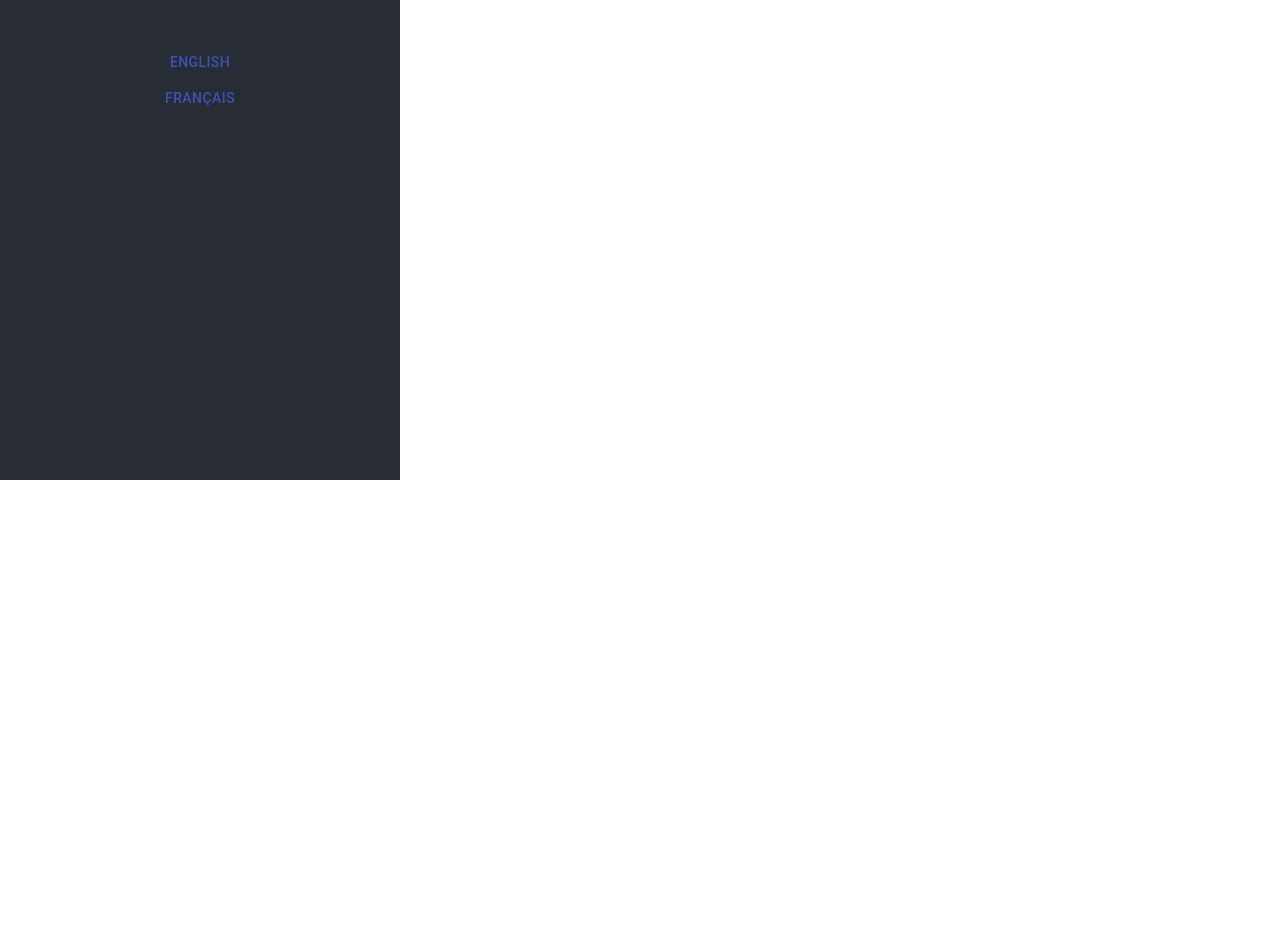
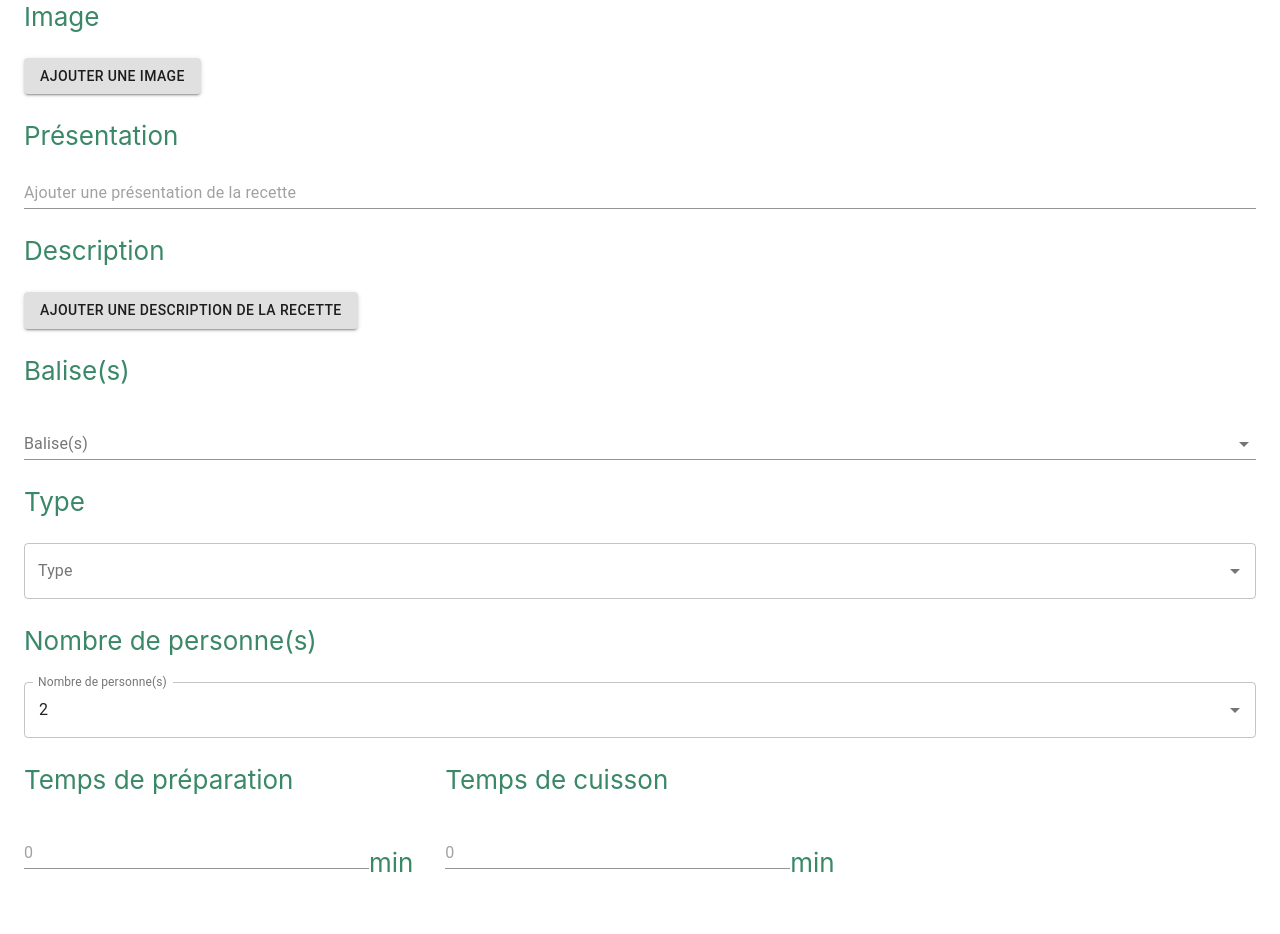
Before and after one commit to lololau/recikeep_old, a React (Create React App) app: page /new_recipe in a window 1280 px wide. Shown: the part 320-1254 px from the top of the page. Before the commit the page ends 800 px from the top, so only its background shows below. Built offline with nearby package versions, Linux system fonts and the light colour scheme.

Commit message:
add first page of new recipe

```diff
--- a/src/App.css
+++ b/src/App.css
@@ -1,5 +1,5 @@
 .App {
-  text-align: center;
+    text-align: left;
 }
 
 .App-logo {
@@ -14,14 +14,14 @@
 }
 
 .App-header {
-  background-color: #282c34;
+    background-color: white;
     min-height: 100vh;
     display: flex;
     flex-direction: column;
     align-items: center;
     justify-content: center;
     font-size: calc(10px + 2vmin);
-  color: white;
+    color: #3b8868;
 }
 
 .App-link {
--- a/src/App.tsx
+++ b/src/App.tsx
@@ -6,6 +6,7 @@ import HomeRecipes from './containers/recipes/recipes';
 import MyRecipe from './containers/recipe/recipe';
 import SelectionRecipes from './containers/recipes/recipes_selection1';
 import SelectionParts from './containers/recipes/recipes_selection2';
+import NewRecipe from './containers/new recipe/new_recipe';
 import Button from '@material-ui/core/Button';
 import React from 'react';
 
@@ -16,7 +17,7 @@ const App = (): JSX.Element => {
 
     return (
         <Router>
-            <div className="App" style={{ width: 400 }}>
+            <div className="App">
                 <header className="App-header">
                     <Button onClick={() => changeLanguage('en')} color="primary">
                         English
@@ -24,7 +25,6 @@ const App = (): JSX.Element => {
                     <Button onClick={() => changeLanguage('fr')} color="primary">
                         Français
                     </Button>
-
                     <Route path="/" exact component={HomeRecipes} />
                     <Route path="/profile" component={Profile} />
                     <Route path={'/recipe/:index'} component={MyRecipe} />
@@ -32,12 +32,7 @@ const App = (): JSX.Element => {
                     <Route path={'/recipes/selection_part/2'} component={SelectionParts} />
                     {/* <Route path="/groups" component={Groups}/>
           <Route path="/groceryList" component={GroceryList}/> */}
-
-                    <Route path="/" exact component={HomeRecipes} />
-                    <Route path="/profile" component={Profile} />
-                    <Route path={'/recipes/'} component={MyRecipe} />
-                    {/* <Route path="/groups" component={Groups}/>
-          <Route path="/groceryList" component={GroceryList}/> */}
+                    <Route path={'/new_recipe'} component={NewRecipe} />
                 </header>
             </div>
         </Router>
--- /dev/null
+++ b/src/containers/new recipe/new_recipe.tsx
@@ -0,0 +1,66 @@
+import React from 'react';
+import Container from '@material-ui/core/Container';
+import { useTranslation } from 'react-i18next';
+import TextField from '@material-ui/core/TextField';
+import Button from '@material-ui/core/Button';
+import { TagsComboBox, TypeComboBox } from '../recipes/recipes';
+import { PartsComboBox } from '../recipes/recipes_selection2';
+import Box from '@material-ui/core/Box';
+import ToolsBar from '../toolsbar/toolsbar';
+import Grid from '@material-ui/core/Grid';
+
+const NewRecipe = (): JSX.Element => {
+    const { t } = useTranslation();
+    return (
+        <Container>
+            <h1>{t('new_recipe.title-page')}</h1>
+            <Box className="title">
+                <p>{t('new_recipe.title')}</p>
+                <TextField placeholder={t('new_recipe.add-title')} />
+            </Box>
+            <Box className="image">
+                <p>{t('new_recipe.image')}</p>
+                <Button variant="contained">{t('new_recipe.add-image')}</Button>
+            </Box>
+            <Box>
+                <p>{t('new_recipe.presentation')}</p>
+                <TextField fullWidth placeholder={t('new_recipe.add-presentation')} />
+            </Box>
+            <Box className="image">
+                <p>{t('new_recipe.description')}</p>
+                <Button variant="contained">{t('new_recipe.add-description')}</Button>
+            </Box>
+            <Box>
+                <p>{t('new_recipe.tag')}</p>
+                <TagsComboBox />
+            </Box>
+            <Box>
+                <p>{t('new_recipe.type')}</p>
+                <TypeComboBox />
+            </Box>
+            <Box>
+                <p>{t('new_recipe.parts')}</p>
+                <PartsComboBox />
+            </Box>
+            <Grid container spacing={4}>
+                <Grid item xs={4} className="preparation-time" style={{ display: 'block' }}>
+                    <p>{t('new_recipe.preparation-time')}</p>
+                    <Box style={{ display: 'flex' }}>
+                        <TextField fullWidth placeholder={t('new_recipe.add-time')} margin="normal" />
+                        <p>{t('new_recipe.minute')}</p>
+                    </Box>
+                </Grid>
+                <Grid item xs={4} className="cooking-time" style={{ display: 'block' }}>
+                    <p>{t('new_recipe.cooking-time')}</p>
+                    <Box style={{ display: 'flex' }}>
+                        <TextField fullWidth placeholder={t('new_recipe.add-time')} margin="normal" />
+                        <p>{t('new_recipe.minute')}</p>
+                    </Box>
+                </Grid>
+            </Grid>
+            <ToolsBar />
+        </Container>
+    );
+};
+
+export default NewRecipe;
--- a/src/containers/recipes/recipes.tsx
+++ b/src/containers/recipes/recipes.tsx
@@ -17,6 +17,8 @@ import EditIcon from '@material-ui/icons/Edit';
 import PresentToAllIcon from '@material-ui/icons/PresentToAll';
 import InputBase from '@material-ui/core/InputBase';
 import AddCircleOutlineOutlinedIcon from '@material-ui/icons/AddCircleOutlineOutlined';
+import Container from '@material-ui/core/Container';
+import Box from '@material-ui/core/Box';
 
 type recipe = {
     title: string;
@@ -47,7 +49,6 @@ export const TypeComboBox = (): JSX.Element => {
             id="combo-box-demo"
             options={typeList}
             getOptionLabel={(option) => option.type}
-            style={{ width: 200 }}
             renderInput={(params) => <TextField {...params} label={t('recipe.type')} variant="outlined" />}
         />
     );
@@ -69,7 +70,6 @@ export const TagsComboBox = (): JSX.Element => {
             id="tags-standard"
             options={tagList}
             getOptionLabel={(option) => option.tag}
-            style={{ width: 200 }}
             renderInput={(params) => <TextField {...params} label={t('recipe.tag')} variant="standard" />}
         />
     );
@@ -86,7 +86,7 @@ export const TagsComboBox = (): JSX.Element => {
 
 const RecipesList: FunctionComponent<RecipesListProps> = (props) => {
     return (
-        <List style={{ width: 300 }}>
+        <List>
             {props.recipes.map((recipe, index) => {
                 return (
                     <ListItem divider={true} key={index}>
@@ -118,24 +118,29 @@ const HomeRecipes = (): JSX.Element => {
     const { t } = useTranslation();
 
     return (
+        <Container>
             <div className="recipes">
                 <h1>{t('recipes.title')}</h1>
-            <IconButton>
-                <AddCircleOutlineOutlinedIcon color="primary" />
-            </IconButton>
                 <InputBase placeholder={t('recipe.searchBar')} />
+                <Box>
                     <TagsComboBox />
                     <TypeComboBox />
                     <Link to="/recipes/selection_part/1">
                         <Button color="primary">{t('recipes.selectRecipes')}</Button>
                     </Link>
-
+                </Box>
+            </div>
             <div className="RecipesList">
                 <RecipesList recipes={myRecipes} />
             </div>
+            <IconButton>
+                <Link to="/new_recipe">
+                    <AddCircleOutlineOutlinedIcon color="primary" />
+                </Link>
+            </IconButton>
 
             <ToolsBar />
-        </div>
+        </Container>
     );
 };
 
--- a/src/containers/recipes/recipes_selection2.tsx
+++ b/src/containers/recipes/recipes_selection2.tsx
@@ -12,7 +12,7 @@ import Button from '@material-ui/core/Button';
 import Autocomplete from '@material-ui/lab/Autocomplete';
 import React from 'react';
 
-const PartsComboBox = () => {
+export const PartsComboBox = (): JSX.Element => {
     const { t } = useTranslation();
 
     const options: string[] = [
@@ -46,7 +46,6 @@ const PartsComboBox = () => {
                 value={part}
                 id="controllable-states-demo"
                 options={options}
-                style={{ width: 120 }}
                 renderInput={(params) => <TextField {...params} label={t('parts.comboBox')} variant="outlined" />}
             />
         </div>
@@ -55,7 +54,7 @@ const PartsComboBox = () => {
 
 const SelectionPartsRecipes: FunctionComponent<RecipesListProps> = (props) => {
     return (
-        <List style={{ width: 300 }}>
+        <List>
             {props.recipes.map((recipe, index) => {
                 return (
                     <ListItem divider={true} key={index}>
--- a/src/locales/en/translation.json
+++ b/src/locales/en/translation.json
@@ -39,6 +39,24 @@
   },
   "parts": {
     "comboBox": "Part(s)"
+  },
+  "new_recipe": {
+    "title-page": "New Recipe",
+    "title": "Title",
+    "add-title": "Add a title",
+    "image": "Image",
+    "add-image": "Add an image",
+    "presentation": "Presentation",
+    "add-presentation": "Add a recipe presentation",
+    "description": "Description",
+    "add-description": "Add a recipe description",
+    "tag": "Tag(s)",
+    "type": "Type",
+    "parts": "Number of part(s)",
+    "preparation-time": "Preparation time",
+    "add-time": "0",
+    "minute": "min",
+    "cooking-time": "Baking time"
   }
 
 }
--- a/src/locales/fr/translation.json
+++ b/src/locales/fr/translation.json
@@ -39,5 +39,23 @@
   },
   "parts": {
     "comboBox": "Nombre de personne(s)"
+  },
+  "new_recipe": {
+    "title-page": "Nouvelle Recette",
+    "title": "Titre de la recette",
+    "add-title": "Ajouter un titre",
+    "image": "Image",
+    "add-image": "Ajouter une image",
+    "presentation": "Présentation",
+    "add-presentation": "Ajouter une présentation de la recette",
+    "description": "Description",
+    "add-description": "Ajouter une description de la recette",
+    "tag": "Balise(s)",
+    "type": "Type",
+    "parts": "Nombre de personne(s)",
+    "preparation-time": "Temps de préparation",
+    "add-time": "0",
+    "minute": "min",
+    "cooking-time": "Temps de cuisson"
   }
 }
```
Lines whose indentation alone changed are shown as unchanged.
